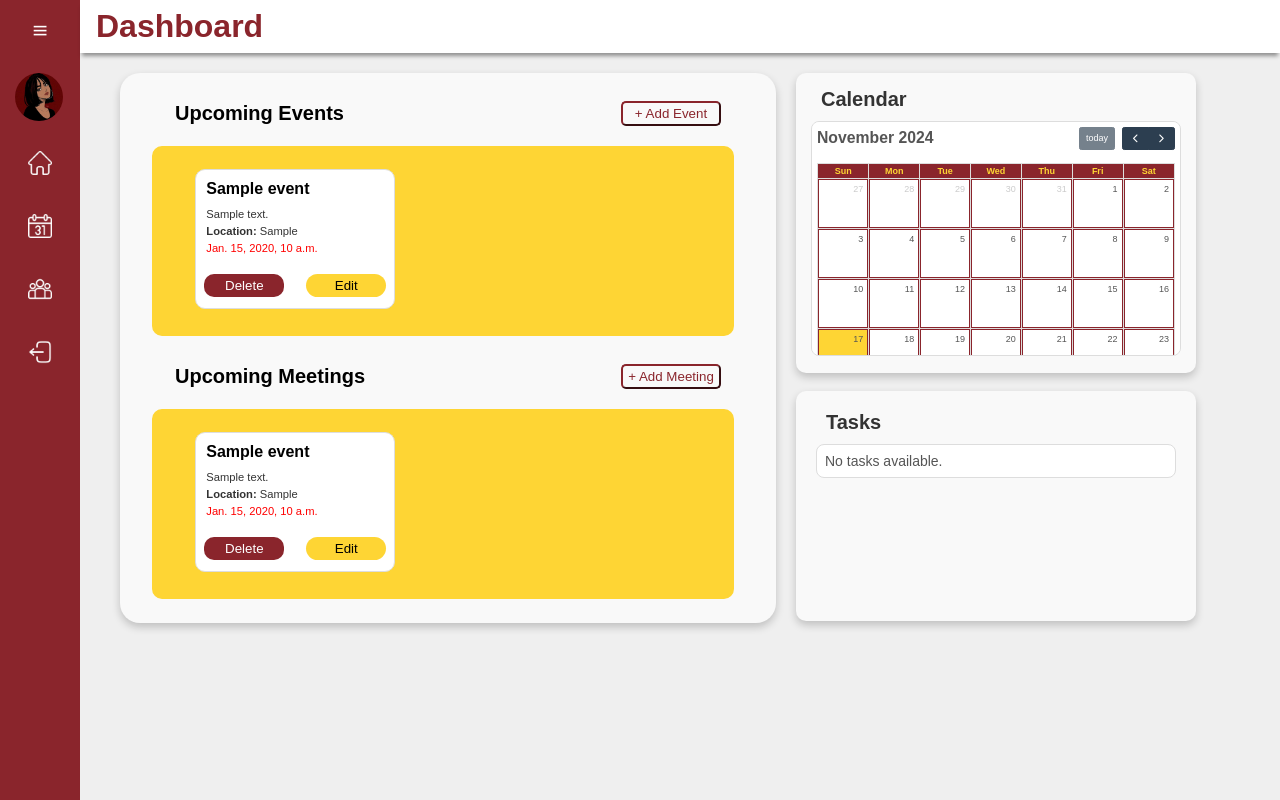
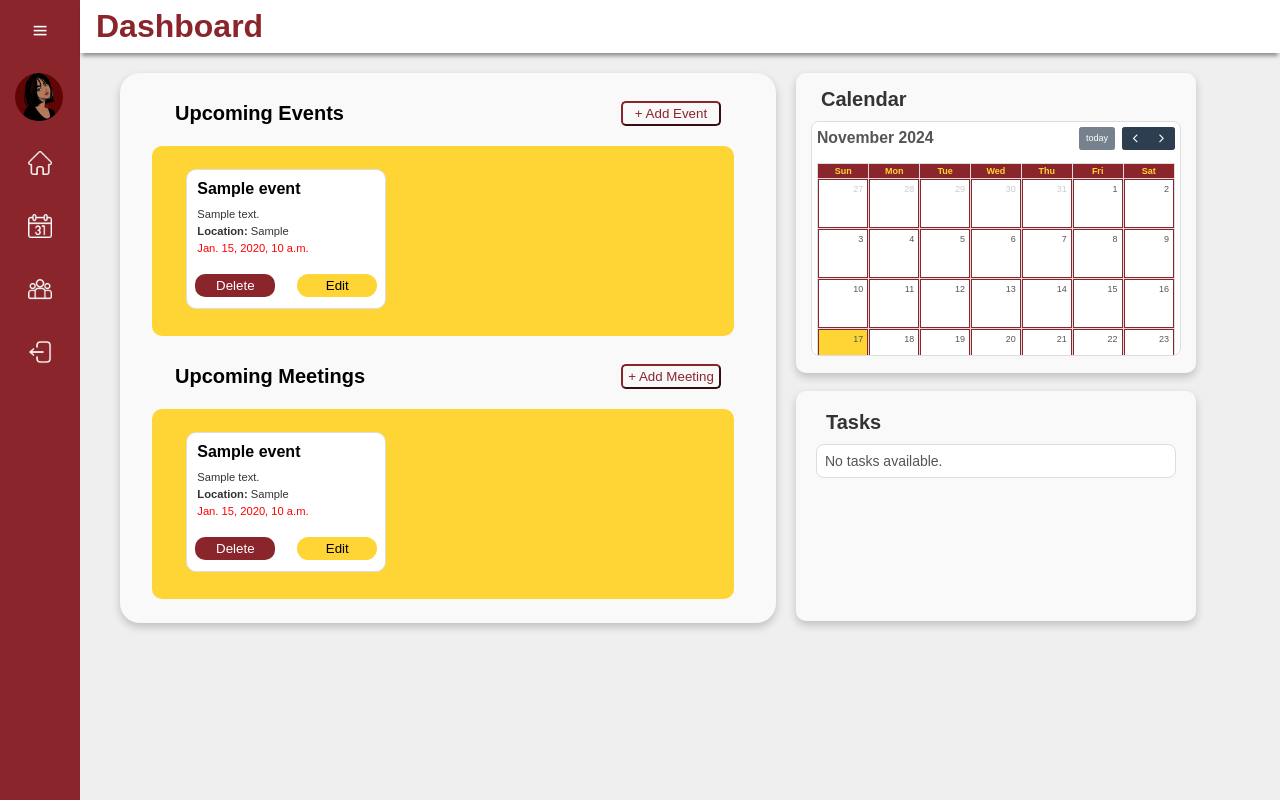
Before and after one commit to Felraine/IM2-Document-Repository, a Django app: page /dashboard/ in a window 1280 px wide. Run offline with Django 5.2, Linux system fonts and the light colour scheme; tables that the repository leaves empty hold one stand-in row (values such as "Sample post"); some libraries are stand-ins or nearby versions.

Commit message:
adjusted event list css margin left to 11

```diff
--- a/Django/StudentOrg/settings.py
+++ b/Django/StudentOrg/settings.py
@@ -64,7 +64,7 @@ DATABASES = {
         'ENGINE': 'django.db.backends.mysql',
         'NAME': 'SOMS_db',
         'USER': os.environ.get('DB_USER', 'root'),
-        'PASSWORD': os.environ.get('DB_PASSWORD', 'qwertyuiop'), #asdfghjkl , qwertyuiop
+        'PASSWORD': os.environ.get('DB_PASSWORD', 'asdfghjkl'), #asdfghjkl , qwertyuiop
         'HOST': 'localhost',
         'PORT': '3306',
     }
--- a/Django/static/dashboard_app/dashboardStyles.css
+++ b/Django/static/dashboard_app/dashboardStyles.css
@@ -233,7 +233,7 @@ body {
   font-size: 20px;
 }
 
-.events{ /*EVENT BOX HERE*/
+.events{ /*MAIN EVENT BOX HERE*/
   width: 60%;
   height: 550px;
   flex: 1;
@@ -261,7 +261,7 @@ body {
   box-sizing: border-box;
   position: relative ;
   margin-right: 10px;
-  margin-left: 20px;
+  margin-left: 11px;
 }
 
 .eventList h3 {
```
